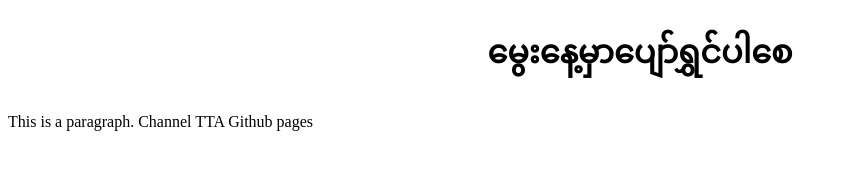
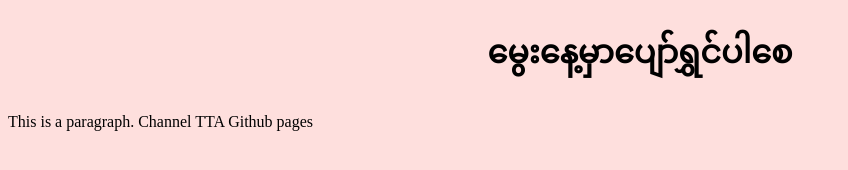
Before and after one commit to thantoeaungat/happy, a plain HTML site: page index.html in a window 1280 px wide. Shown: the whole page, without its empty margins (0-848 px from the left). Drawn offline with Linux system fonts and the light colour scheme.

Commit message:
Update index.html

```diff
--- a/index.html
+++ b/index.html
@@ -9,7 +9,7 @@
 
 <style>
 body {
-  background-image: url('happy.jpg');
+  background-image: url('happy.png');
 }
 </style>
 </style>
```
